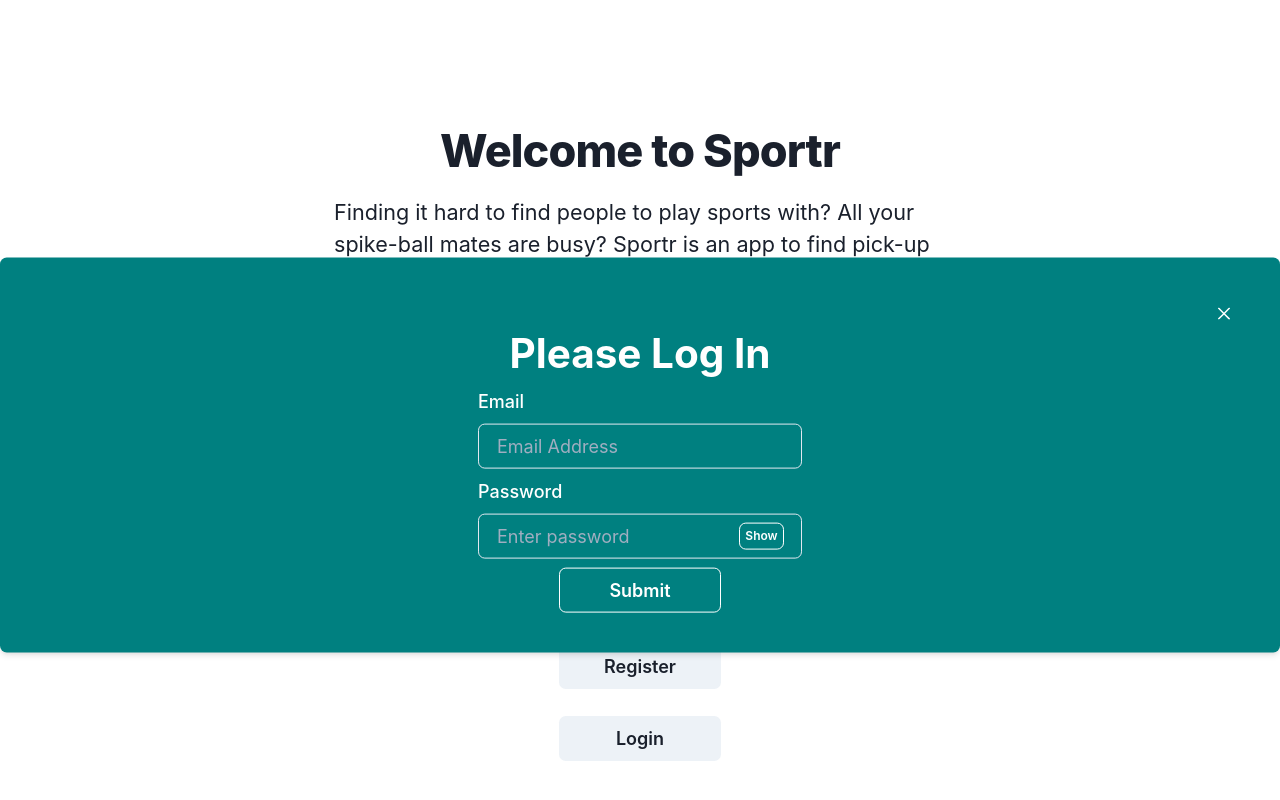
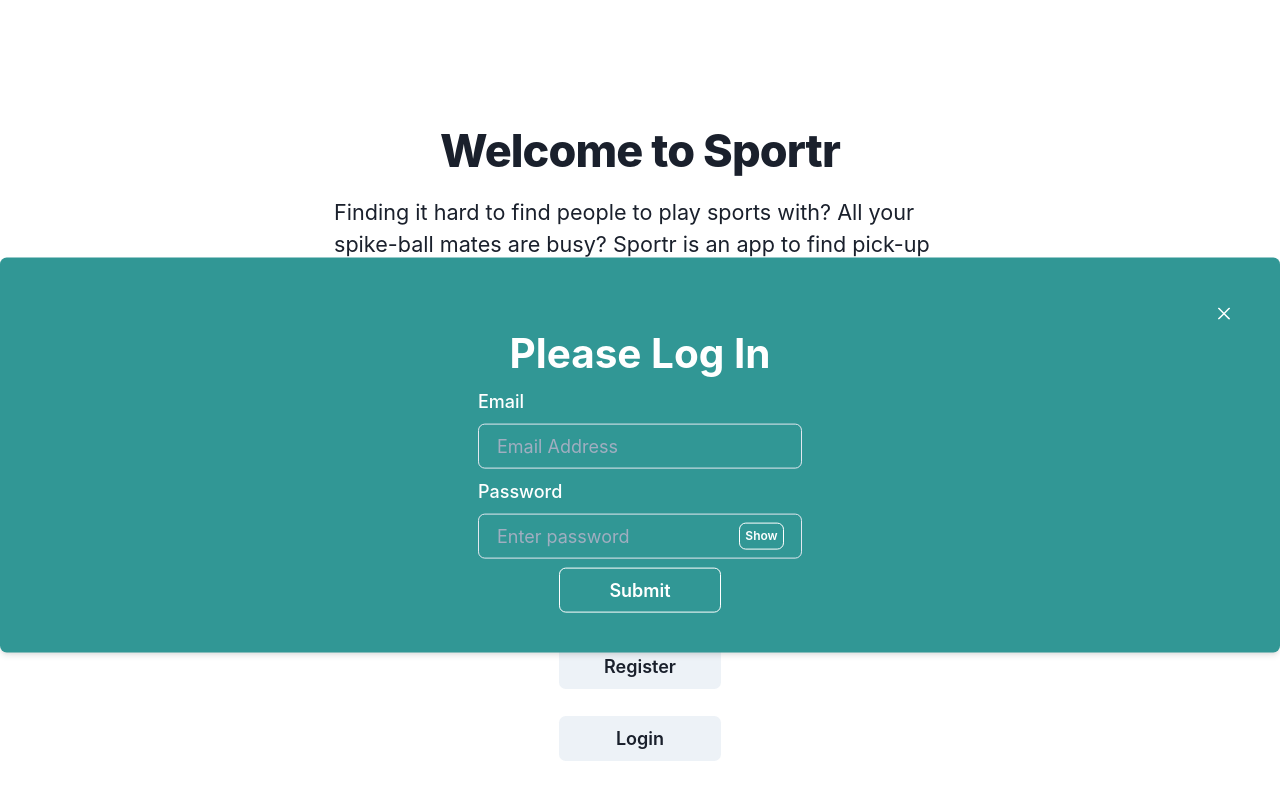
Before and after one commit to christopherdegroot/Sportr, a Next.js app: page / in a window 1280 px wide. Shown: the part 560-1360 px from the top of the page. Built offline with nearby package versions, Linux system fonts and the light colour scheme.

Commit message:
white space change

```diff
--- a/pages/index.js
+++ b/pages/index.js
@@ -38,7 +38,7 @@ export default function Home() {
                   p='40px'
                   color="white"
                   mt='4'
-                  bg='teal'
+                  bg='teal.500'
                   rounded='md'
                   shadow="md"
                   >
```
